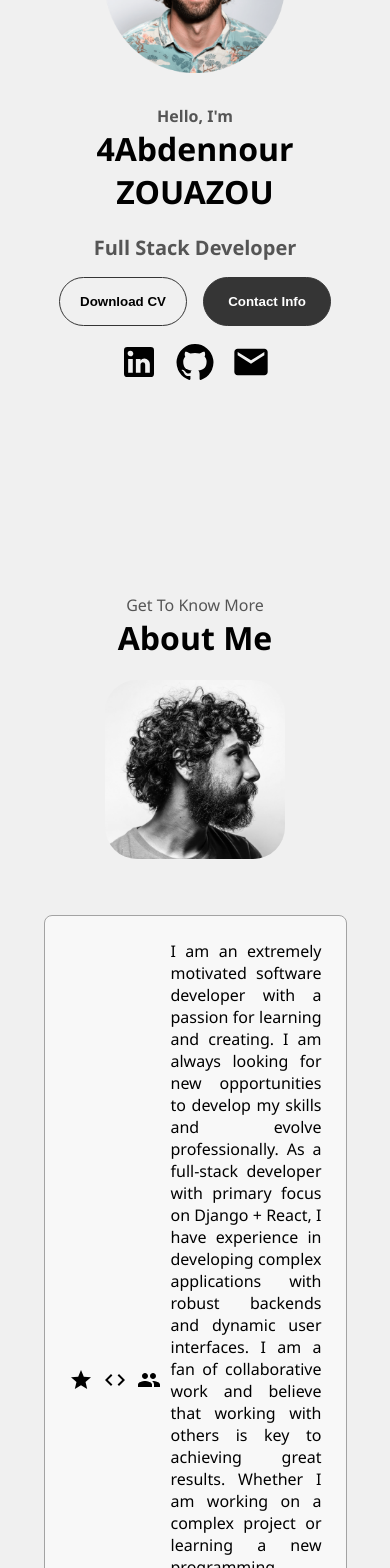
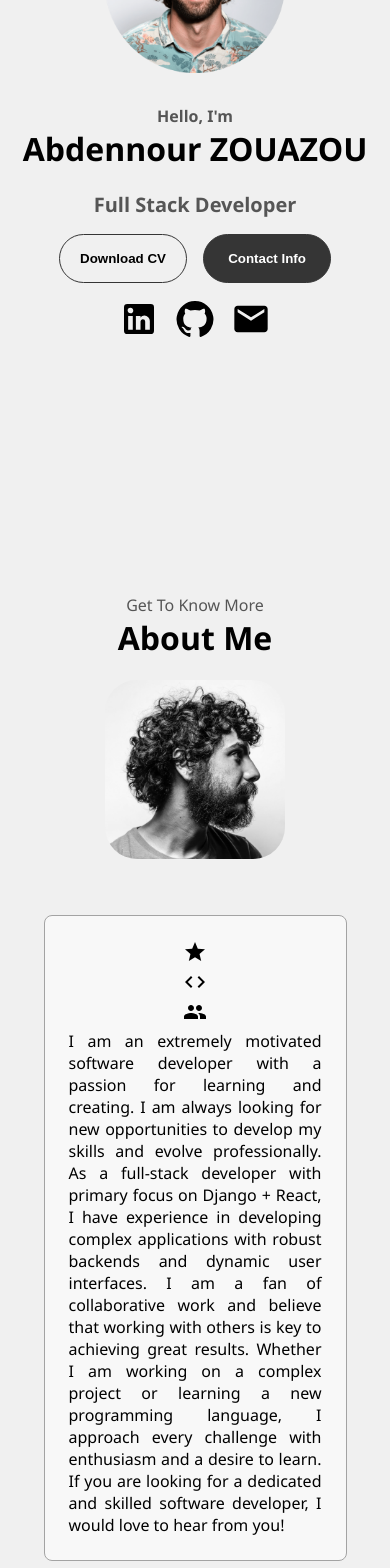
Before and after one commit to zouazo/Personal-Portfolio, a React (Create React App) app: page / in a window 390 px wide. Shown: the part 140-1708 px from the top of the page. Built offline with nearby package versions, Linux system fonts and the light colour scheme.

Commit message:
Deployed PF

```diff
--- a/src/pages/About.js
+++ b/src/pages/About.js
@@ -11,6 +11,16 @@ const useStyles = makeStyles({
     display: 'flex',
     alignItems: 'center',
     gap: 10,
+  },
+  '@media screen and (max-width: 800px)': {
+    root: {
+      flexDirection: 'column',
+      alignItems: 'center',
+      gap: 3,
+      '& svg': {
+        marginBottom: 3,
+      },
+    },
   },
 });
 
--- a/src/pages/profile.js
+++ b/src/pages/profile.js
@@ -14,7 +14,7 @@ const Profile = () => {
         </div>
         <div className="section__text">
           <p className="section__text__p1">Hello, I'm</p>
-          <h1 className="title">4Abdennour ZOUAZOU</h1>
+          <h1 className="title">Abdennour ZOUAZOU</h1>
           <p className="section__text__p2">Full Stack Developer</p>
           <div className="btn-container">
             <button
```
